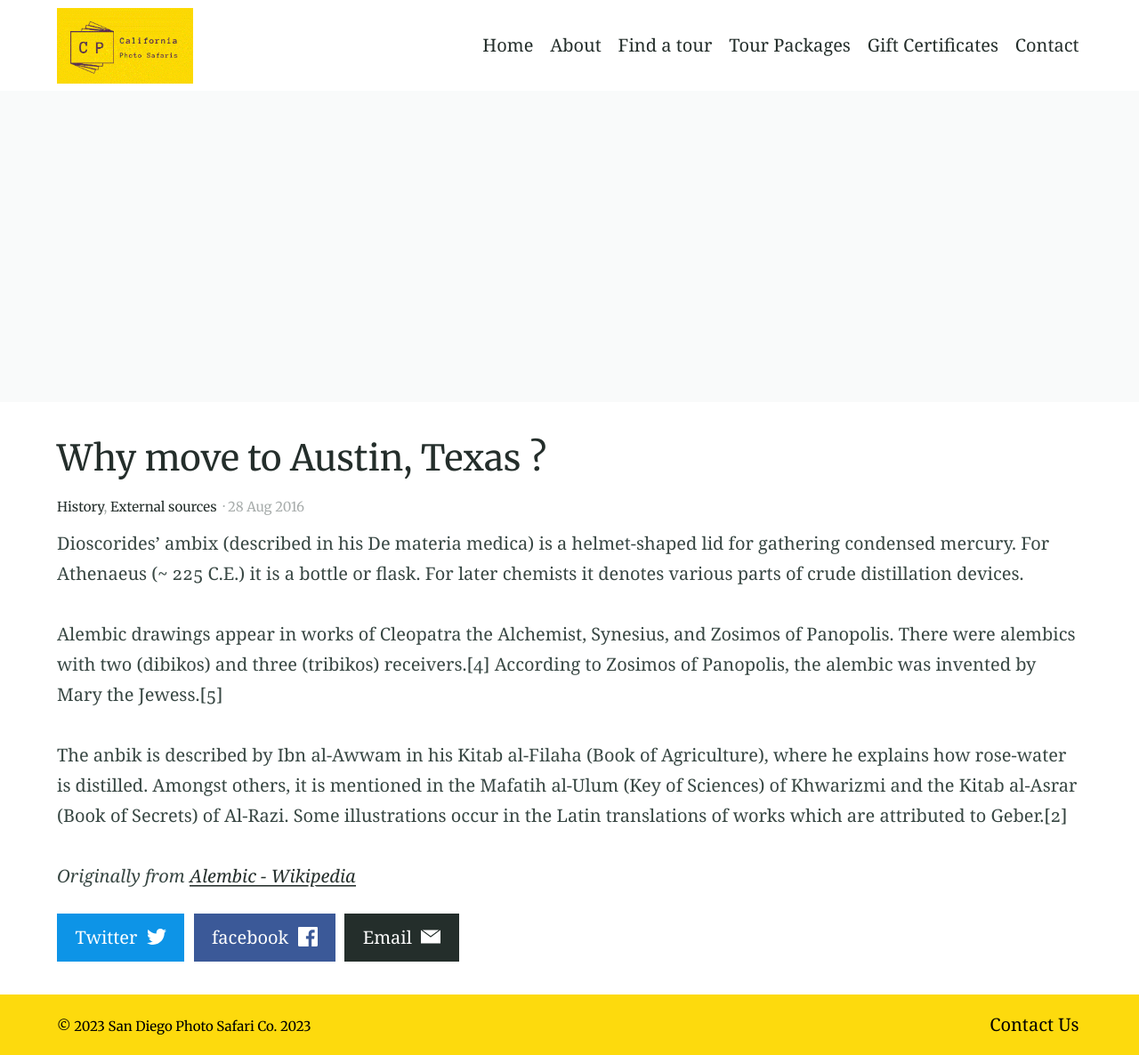
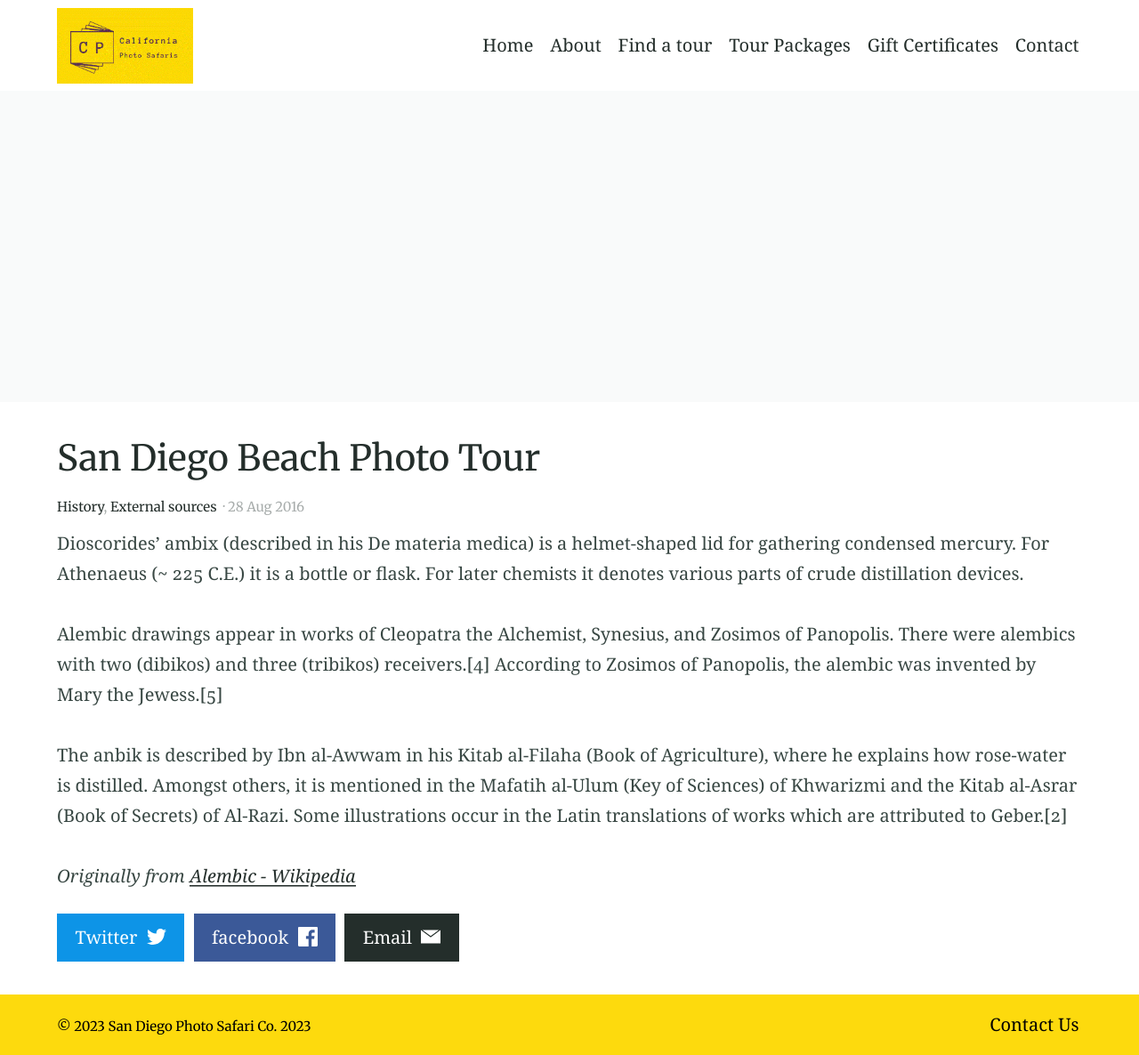
Before and after one commit to Coolweb2go/californiaphotosafaris, a Jekyll site: the page built from _posts/2016-08-28-example-post-two.md, in a window 1280 px wide. Shown: the whole page at 89% size. Built offline with Jekyll 4.4.1, drawn with Linux system fonts in a browser that asks for light colours.

Commit message:
Update from Forestry.io elle gamboa updated _posts/2016-08-28-example-post-two.md

```diff
--- a/_posts/2016-08-28-example-post-two.md
+++ b/_posts/2016-08-28-example-post-two.md
@@ -1,11 +1,9 @@
 ---
-title: Why move to Austin, Texas ?
+title: San Diego Beach Photo Tour
 categories:
 - History
 - External sources
-feature_text: 'Californians find a new home in Austin
-
-'
+feature_text: Book a fun half-day walking photo tour of La Jolla Beach & Cove
 
 ---
 Dioscorides' ambix (described in his De materia medica) is a helmet-shaped lid for gathering condensed mercury. For Athenaeus (~ 225 C.E.) it is a bottle or flask. For later chemists it denotes various parts of crude distillation devices.
```
